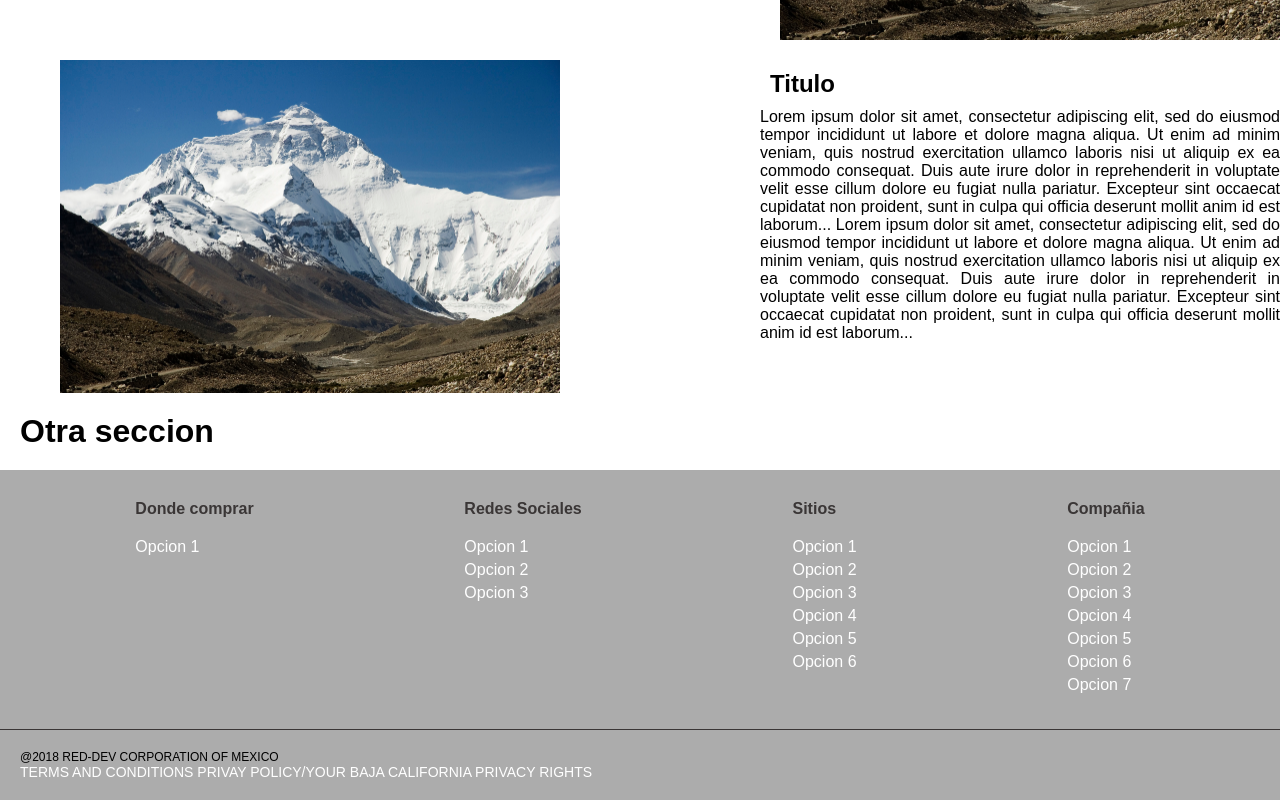
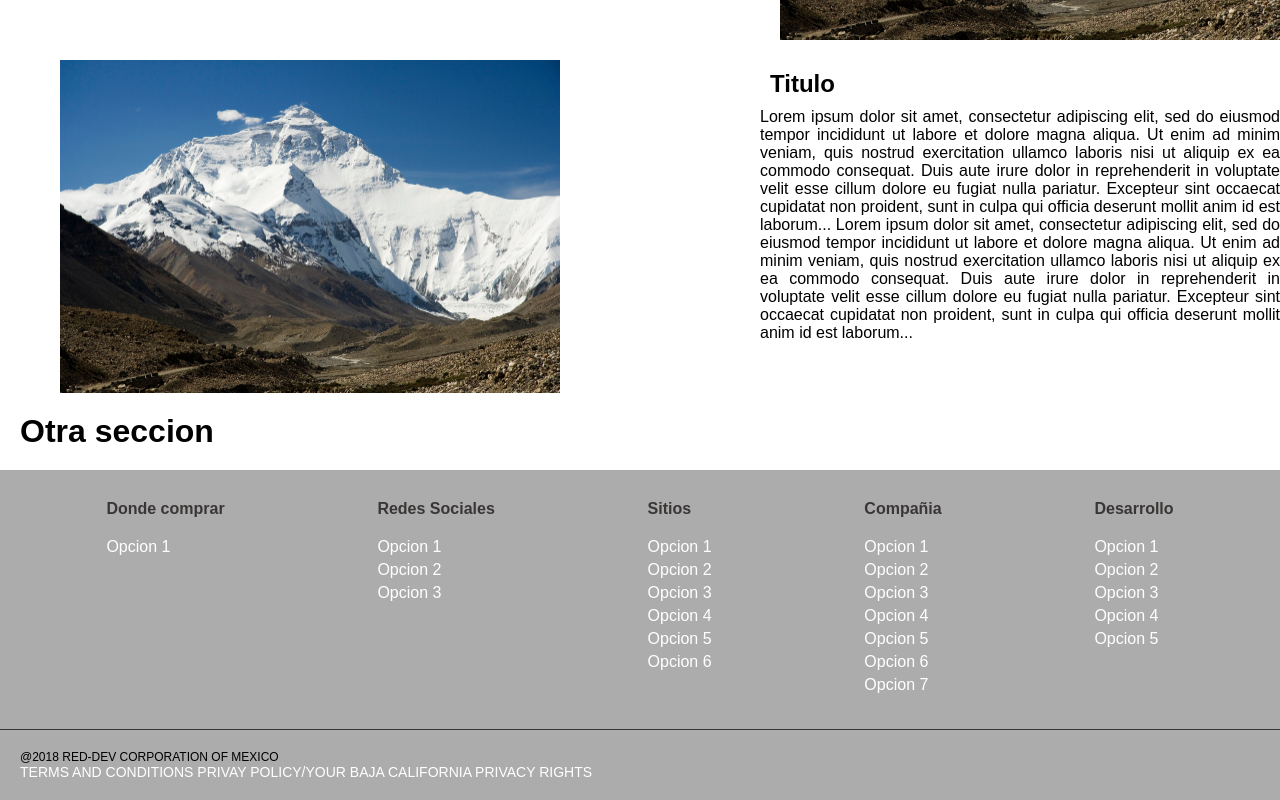
Before and after one commit to Eduardo-RE/Components, a React (Vite) app: page / in a window 1280 px wide. Shown: the part 670-1470 px from the top of the page. Built offline with nearby package versions, Linux system fonts and the light colour scheme.

Commit message:
Diseño actualizado

```diff
--- a/src/components/Button/NormalButton.css
+++ b/src/components/Button/NormalButton.css
@@ -25,6 +25,8 @@
   transform: translateY(-0.25rem);
   scale: calc(1.1);
   transition-duration: 300ms;
+  transition-timing-function: cubic-bezier(0.4, 0, 0.2, 1);
+  animation-delay: 150ms;
 }
 
 .split-container {
--- a/src/components/Footer/Footer.css
+++ b/src/components/Footer/Footer.css
@@ -20,6 +20,7 @@
   color: #fff;
   margin-bottom: 5px;
   text-decoration: dashed;
+  max-width: 200px;
 }
 
 .options:hover {
--- a/src/components/Footer/Footer.jsx
+++ b/src/components/Footer/Footer.jsx
@@ -68,6 +68,24 @@ const Footer = () => {
             Opcion 7
           </a>
         </div>
+        <div className="options-row">
+          <h4 className="options-title">Desarrollo</h4>
+          <a href="/" className="options">
+            Opcion 1
+          </a>
+          <a href="/" className="options">
+            Opcion 2
+          </a>
+          <a href="/" className="options">
+            Opcion 3
+          </a>
+          <a href="/" className="options">
+            Opcion 4
+          </a>
+          <a href="/" className="options">
+            Opcion 5
+          </a>
+        </div>
       </div>
       <div className="end-footer">
         <div className="end-footer-txt">
```
